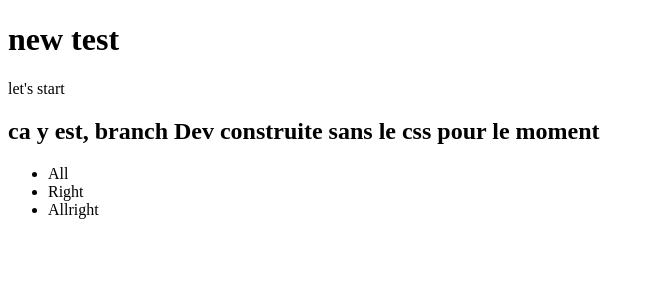
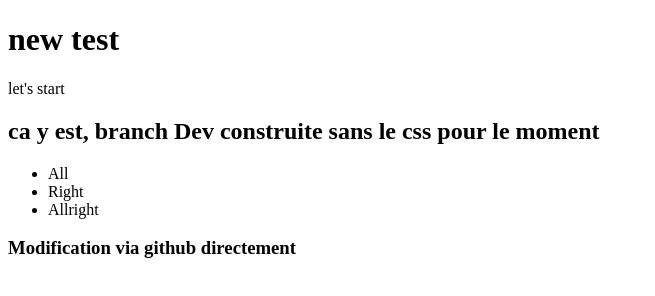
Before and after one commit to Dean812/nexTestGit, a plain HTML site: page index.html in a window 1280 px wide. Shown: the whole page, without its empty margins (0-655 px from the left). Drawn offline with Linux system fonts and the light colour scheme.

Commit message:
Update commit
update via github pour checker

```diff
--- a/index.html
+++ b/index.html
@@ -16,5 +16,7 @@
         <li>Right</li>
         <li>Allright</li>
     </ul>
+
+    <h3> Modification via github directement</h3>
 </body>
 </html>
```
